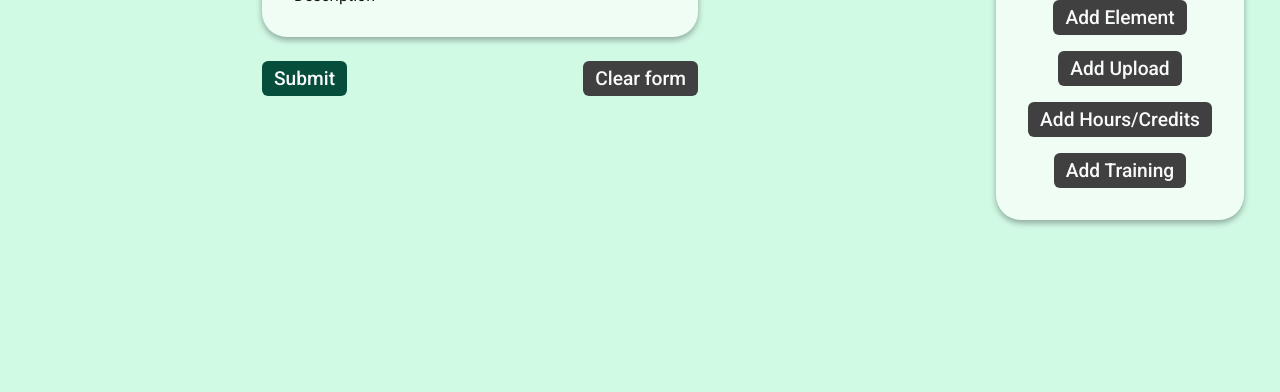
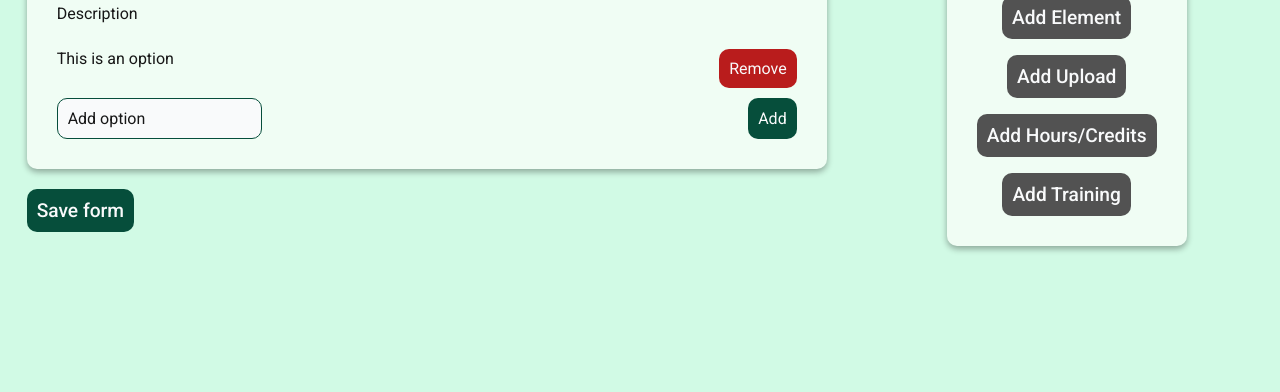
Before and after one commit to James-Rozy/google-form-simulator, a website: page index.html in a window 1280 px wide. Shown: the part 408-800 px from the top of the page. Drawn offline with Linux system fonts and the light colour scheme.

Commit message:
Restructuring training reference module and a few minor styling changes

```diff
--- a/index.html
+++ b/index.html
@@ -87,7 +87,7 @@
           </div> -->
 
           <!-- Training Reference Module -->
-          <!-- <div class="form-element">
+          <div class="form-element">
             <header class="element-header">
               <input
                 type="text"
@@ -96,7 +96,6 @@
               />
 
               <div class="element-controls">
-                <button class="btn-edit-element">Edit</button>
                 <button class="btn-delete-element">Delete</button>
               </div>
             </header>
@@ -107,22 +106,35 @@
               placeholder="Description"
             />
 
-            <select name="course-dropdown" class="course-dropdown">
+            <!-- <select name="course-dropdown" class="course-dropdown">
               <option value="">--Select an applicable course--</option>
               <option value="course1">Course 1</option>
               <option value="course2">Course 2</option>
               <option value="course3">Course 3</option>
               <option value="course4">Course 4</option>
               <option value="course5">Course 5</option>
-            </select>
-          </div>-->
+            </select> -->
+
+            <div class="dropdown-list">
+              <div class="drop-option-list">
+                <p class="drop-option">This is an option</p>
+                <button class="btn-remove-option">Remove</button>
+              </div>
+              <div class="add-drop-option">
+                <input
+                  type="text"
+                  class="add-option-input"
+                  placeholder="Add option"
+                />
+                <button class="btn-add-option">Add</button>
+              </div>
+            </div>
+          </div>
         </div>
 
         <!-- Form Controls -->
         <div class="form-controls">
-          <button type="submit" id="btn-submit">Submit</button>
-
-          <button id="btn-clear">Clear form</button>
+          <button type="submit" id="btn-submit">Save form</button>
         </div>
       </form>
     </div>
--- a/style.css
+++ b/style.css
@@ -10,6 +10,8 @@
   --emerald-700: #047857;
   --emerald-900: #064e3b;
   --neutral-50: #f9fafb;
+  --neutral-100: #f5f5f5;
+  --neutral-500: #737373;
   --neutral-600: #525252;
   --neutral-700: #404040;
   --neutral-900: #171717;
@@ -31,7 +33,7 @@
 body {
   min-height: 100vh;
   display: grid;
-  grid-template-columns: 3fr 1fr;
+  grid-template-columns: 2fr 1fr;
   background-color: var(--emerald-100);
 }
 
@@ -44,38 +46,13 @@ body {
   padding: 24px;
 }
 
-/* Sidebar */
-.sidebar {
-  grid-column: 2/3;
-  top: 0;
-  right: 0;
-  height: 100%;
-  display: flex;
-  flex-direction: column;
-  align-items: center;
-}
-
-.add-mod-menu {
-  position: fixed;
-  display: flex;
-  flex-direction: column;
-  justify-content: center;
-  align-items: center;
-  margin-top: 40vh;
-  gap: 1rem;
-  padding: 32px;
-  margin-bottom: 24px;
-  background-color: var(--emerald-50);
-  box-shadow: 0 3px 6px var(--box-shadow);
-  border-top: 12px solid #047857;
-  border-radius: 25px;
-}
-
 /* Form */
 #form-title,
 #form-description,
 .element-title,
-.element-description {
+.element-description,
+.drop-option,
+.add-option-input {
   appearance: none;
   border: none;
   outline: none;
@@ -83,38 +60,40 @@ body {
   cursor: initial;
 }
 
-#contact-form {
+#form {
   display: flex;
   flex-direction: column;
-  width: 550px;
+  min-width: 800px;
 }
 
 .form-header,
-.form-element {
+.form-element,
+.add-mod-menu {
   display: flex;
   flex-direction: column;
   gap: 1rem;
-  padding: 32px;
-  margin-bottom: 24px;
+  padding: 30px;
+  margin-bottom: 20px;
   background-color: var(--emerald-50);
   box-shadow: 0 3px 6px var(--box-shadow);
-  border-radius: 25px;
+  border-radius: 10px;
 }
 
-.form-header {
+.form-header,
+.add-mod-menu {
   align-content: center;
-  border-top: 12px solid #047857;
-}
-
-.form-controls {
-  display: flex;
-  justify-content: space-between;
+  border-top: 10px solid var(--emerald-700);
 }
 
 #form-title,
 #form-title::placeholder {
   font-size: 2rem;
   font-weight: 700;
+}
+
+.form-controls {
+  display: flex;
+  justify-content: space-between;
 }
 
 .element-header {
@@ -134,19 +113,16 @@ body {
 }
 
 #form-description,
-.element-description {
+.element-description,
+.drop-option {
   font-size: 1rem;
   font-weight: 400;
 }
 
-input[type="text"]::placeholder {
-  opacity: 1;
-  color: var(--neutral-900);
-}
-
 .text-input,
+.add-option-input,
 select.course-dropdown {
-  padding: 4px 6px;
+  padding: 10px;
   font-size: 1rem;
   color: var(--neutral-900);
   background-color: var(--neutral-50);
@@ -164,46 +140,118 @@ select.course-dropdown {
   flex-direction: column;
 }
 
+.dropdown-list {
+  display: flex;
+  flex-direction: column;
+  gap: 10px;
+  margin-top: 10px;
+}
+
+.drop-option-list {
+  display: flex;
+  justify-content: space-between;
+}
+
+.add-drop-option {
+  display: flex;
+  justify-content: space-between;
+}
+
+input[type="text"]::placeholder {
+  opacity: 1;
+  color: var(--neutral-900);
+}
+
+#form-title:focus,
+#form-description:focus,
+input[type="text"]:focus {
+  padding: 10px;
+  border-radius: 10px;
+  border: 1px solid var(--emerald-900);
+  background-color: var(--emerald-100);
+}
+
+.text-input:focus,
+input[type="text"]:focus,
+select.course-dropdown:focus {
+  background-color: var(--emerald-100);
+}
+
+/* Sidebar || Inherits from form header */
+.sidebar {
+  grid-column: 2/3;
+  top: 0;
+  right: 0;
+  height: 100%;
+  display: flex;
+  flex-direction: column;
+  align-items: center;
+}
+
+.add-mod-menu {
+  position: fixed;
+  justify-content: center;
+  align-items: center;
+  margin-top: 40vh;
+}
+
 /* Buttons */
 .btn-edit-element,
 .btn-delete-element,
-#btn-submit,
-#btn-clear,
-.btn-add-module {
-  padding: 6px 12px;
+.btn-add-module,
+.btn-remove-option,
+.btn-add-option,
+#btn-submit {
+  padding: 10px;
   border: none;
-  border-radius: 6px;
-  font-size: 1.2rem;
-  font-weight: 500;
+  border-radius: 10px;
   color: var(--neutral-50);
 }
 
-.btn-delete-element {
+.btn-edit-element,
+.btn-delete-element,
+.btn-add-module,
+#btn-submit {
+  font-size: 1.2rem;
+  font-weight: 500;
+}
+
+.btn-remove-option,
+.btn-add-option {
+  font-size: 1rem;
+  font-weight: 400;
+}
+
+.btn-delete-element,
+.btn-remove-option {
   background-color: var(--red-700);
 }
 
+.btn-add-option,
 #btn-submit {
   background-color: var(--emerald-900);
 }
 
 .btn-add-module,
-.btn-edit-element,
-#btn-clear {
-  background-color: var(--neutral-700);
+.btn-edit-element {
+  background-color: var(--neutral-600);
 }
 
 .btn-add-module:hover,
 .btn-edit-element:hover,
 .btn-delete-element:hover,
-#btn-submit:hover,
-#btn-clear:hover {
+.btn-remove-option:hover,
+.btn-add-option:hover,
+#btn-submit:hover {
   box-shadow: 0 3px 6px var(--box-shadow);
 }
 
+.btn-remove-option:hover,
 .btn-delete-element:hover {
   background-color: var(--red-600);
 }
 
+.btn-add-option:hover,
 #btn-submit:hover {
   background-color: var(--emerald-700);
 }
@@ -211,14 +259,15 @@ select.course-dropdown {
 .btn-add-module:hover,
 .btn-edit-element:hover,
 #btn-clear:hover {
-  background-color: var(--neutral-600);
+  background-color: var(--neutral-500);
 }
 
 .btn-add-module:active,
 .btn-edit-element:active,
 .btn-delete-element:active,
-#btn-submit:active,
-#btn-clear:active {
+.btn-remove-option:active,
+.btn-add-option:active,
+#btn-submit:active {
   transform: translateY(2px);
   box-shadow: 0 3px 6px var(--box-shadow);
 }
```
Also changed, not shown: app.js (+13 -20 lines).
